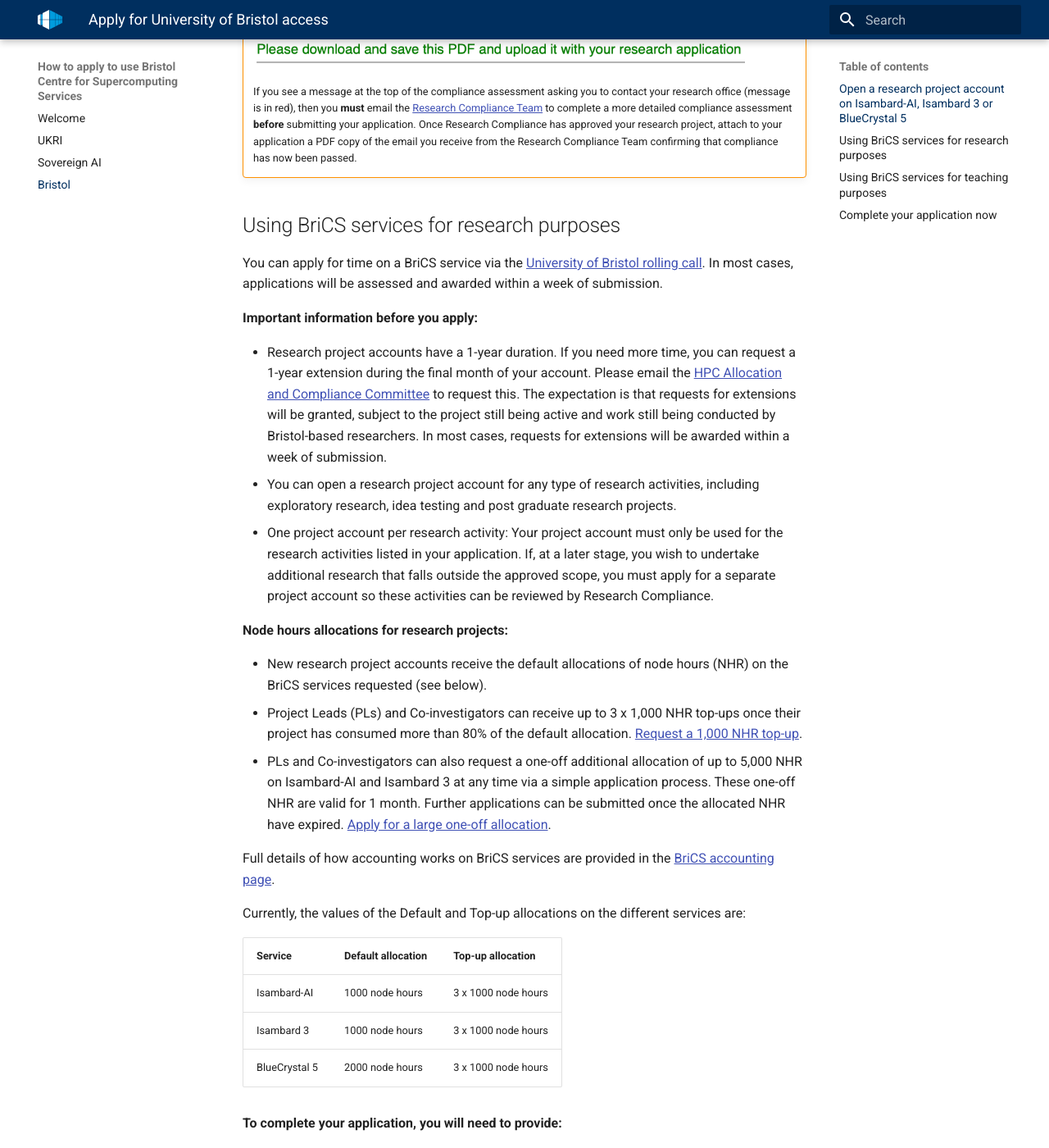
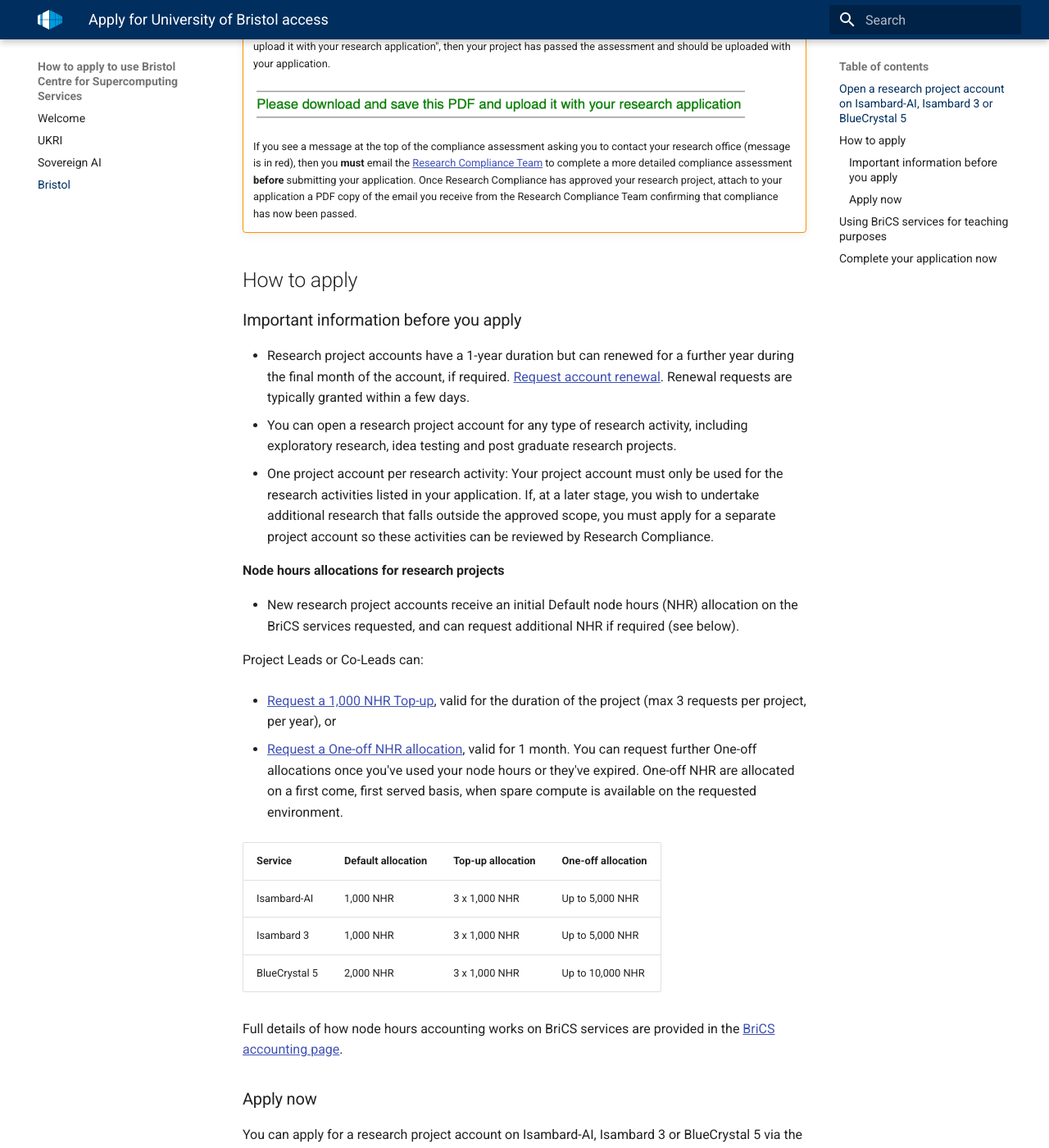
Before and after one commit to isambard-sc/apply.isambard.ac.uk, an MkDocs documentation site: the page built from docs/bristol/index.md, in a window 1280 px wide and 1400 px high, scrolled down 744 px. Shown: the whole window at 82% size. Built offline with MkDocs 1.6.1 and Material for MkDocs 9.7.7, drawn with Linux system fonts in a browser that asks for light colours; some of the changed text lies outside the part shown.

Commit message:
Update index.md

```diff
--- a/docs/bristol/index.md
+++ b/docs/bristol/index.md
@@ -7,18 +7,19 @@
 
 ### Open a research project account on Isambard-AI, Isambard 3 or BlueCrystal 5
 
-**Eligibility criteria**
+Eligibility criteria
 
-Isambard-AI and Isambard 3: Most University of Bristol staff are eligible to act as Project Lead (PL) for an Isambard-AI or Isambard 3 research project. Eligibility is assessed as part of the application review process.
+**Isambard-AI and Isambard 3**: Most University of Bristol staff are eligible to act as Project Lead (PL) for an Isambard-AI or Isambard 3 research project.
 
 - Research fellows employed by the University are eligible to be PL. Non-employed fellows cannot act as PL.
 
 - Postdoctoral researchers are eligible to be Co-Lead (CL) but not PL.
 
-- Honorary title holders, visiting academics, and postgraduate and undergraduate students can be added as users of a project account but are not eligible to be a PL or CL. Staff members (e.g. supervisors) may apply on behalf of a student-led project, such as a PhD.
+- Honorary title holders, visiting academics, and postgraduate and undergraduate students can be added as users of a research project account but are not eligible to be a PL or CL. Staff members (e.g. supervisors) may apply on behalf of a student-led project, such as a PhD.
 
+An applicant's eligibility to be Project Lead or Co-Lead is checked as part of the account application review.
 
-BlueCrystal 5: The environment is open to a small number of Schools. You can apply for an account if your School has access and you meet the general PL eligibility criteria.
+**BlueCrystal 5**: The environment is open to a small number of Schools. You can apply for an account if your School has access and you meet the general PL eligibility criteria.
 
 !!! warning "You must obtain compliance approval before submitting your application"
     Before submitting your application, ensure you **complete the [Compliance Assessment form][compliance-assessment]**. Once finished, if your Compliance Report contains this message at the top of the assessment: "Please download and save this PDF and upload it with your research application", then your project has passed the assessment and should be uploaded with your application.
@@ -27,32 +28,36 @@
 
     If you see a message at the top of the compliance assessment asking you to contact your research office (message is in red), then you **must** email the [Research Compliance Team][contact-drei] to complete a more detailed compliance assessment **before** submitting your application. Once Research Compliance has approved your research project, attach to your application a PDF copy of the email you receive from the Research Compliance Team confirming that compliance has now been passed.
 
-## Using BriCS services for research purposes
+## How to apply
 
-You can apply for time on a BriCS service via the [University of Bristol rolling call][uob-rolling-call]. In most cases, applications will be assessed and awarded within a week of submission.
+### Important information before you apply
 
-**Important information before you apply:**
-
-- Research project accounts have a 1-year duration. If you need more time, you can request a 1-year extension during the final month of your account. Please email the [HPC Allocation and Compliance Committee][hacc-email] to request this. The expectation is that requests for extensions will be granted, subject to the project still being active and work still being conducted by Bristol-based researchers. In most cases, requests for extensions will be awarded within a week of submission.
-- You can open a research project account for any type of research activities, including exploratory research, idea testing and post graduate research projects.
+- Research project accounts have a 1-year duration but can renewed for a further year during the final month of the account, if required. [Request account renewal](https://forms.cloud.microsoft/e/Wp5SgwLpQx). Renewal requests are typically granted within a few days.
+- You can open a research project account for any type of research activity, including exploratory research, idea testing and post graduate research projects.
 - One project account per research activity: Your project account must only be used for the research activities listed in your application. If, at a later stage, you wish to undertake additional research that falls outside the approved scope, you must apply for a separate project account so these activities can be reviewed by Research Compliance.
 
-**Node hours allocations for research projects:**
+**Node hours allocations for research projects**
 
-- New research project accounts receive the default allocations of node hours (NHR) on the BriCS services requested (see below).
-- Project Leads (PLs) and Co-investigators can receive up to 3 x 1,000 NHR top-ups once their project has consumed more than 80% of the default allocation. [Request a 1,000 NHR top-up](https://forms.cloud.microsoft/e/Tdst53uSNK).
-- PLs and Co-investigators can also request a one-off additional allocation of up to 5,000 NHR on Isambard-AI and Isambard 3 at any time via a simple application process. These one-off NHR are valid for 1 month. Further applications can be submitted once the allocated NHR have expired. [Apply for a large one-off allocation](https://forms.office.com/e/a0sHSSj6qZ).
+- New research project accounts receive an initial Default node hours (NHR) allocation on the BriCS services requested, and can request additional NHR if required (see below).
 
-Full details of how accounting works on BriCS services are provided in the [BriCS accounting page][brics-accounting].
+Project Leads or Co-Leads can:
 
-Currently, the values of the Default and Top-up allocations on the different services are:
+- [Request a 1,000 NHR Top-up](https://forms.cloud.microsoft/e/Wp5SgwLpQx), valid for the duration of the project (max 3 requests per project, per year), or
 
-| Service       | Default allocation | Top-up allocation |
-|---------------|--------------------|-----------------------|
-| Isambard-AI   | 1000 node hours    | 3 x 1000 node hours        |
-| Isambard 3    | 1000 node hours    | 3 x 1000 node hours        |
-| BlueCrystal 5 | 2000 node hours    | 3 x 1000 node hours       |
+- [Request a One-off NHR allocation](https://forms.cloud.microsoft/e/Wp5SgwLpQx), valid for 1 month. You can request further One-off allocations once you've used your node hours or they've expired. One-off NHR are allocated on a first come, first served basis, when spare compute is available on the requested environment.
 
+
+| Service       | Default allocation | Top-up allocation | One-off allocation |
+|---------------|--------------------|-------------------|--------------------|
+| Isambard-AI   | 1,000 NHR   | 3 x 1,000 NHR | Up to 5,000 NHR    |
+| Isambard 3    | 1,000 NHR   | 3 x 1,000 NHR | Up to 5,000 NHR    |
+| BlueCrystal 5 | 2,000 NHR   | 3 x 1,000 NHR | Up to 10,000 NHR   |
+
+
+Full details of how node hours accounting works on BriCS services are provided in the [BriCS accounting page][brics-accounting].
+
+### Apply now
+You can apply for a research project account on Isambard-AI, Isambard 3 or BlueCrystal 5 via the [University of Bristol rolling call][uob-rolling-call]. New research accounts are typically set up within one week.
 
 **To complete your application, you will need to provide:**
 
```
